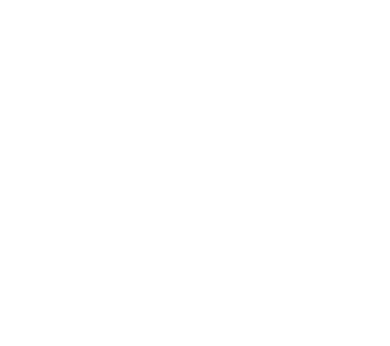
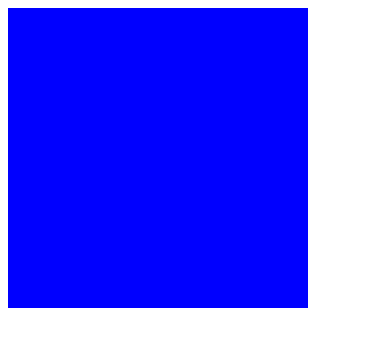
Before and after one commit to The-Boring-Education/PharmaSift-Part-1, a plain HTML site: page index.html in a window 390 px wide. Drawn offline with Linux system fonts and the light colour scheme.

Commit message:
Added Base Responsive Code

```diff
--- a/index.html
+++ b/index.html
@@ -6,5 +6,9 @@
         <title>PharmaSift</title>
         <link rel="stylesheet" href="styles.css" />
     </head>
-    <body> </body>
+    <body>
+        <div class="container">
+            <div class="box"> </div>
+        </div>
+    </body>
 </html>
--- a/styles.css
+++ b/styles.css
@@ -0,0 +1,13 @@
+.box {
+    width: 600px;
+    height: 600px;
+    background-color: black;
+}
+
+@media screen and (max-width: 800px) {
+    .box {
+        width: 300px;
+        height: 300px;
+        background-color: blue;
+    }
+}
```
